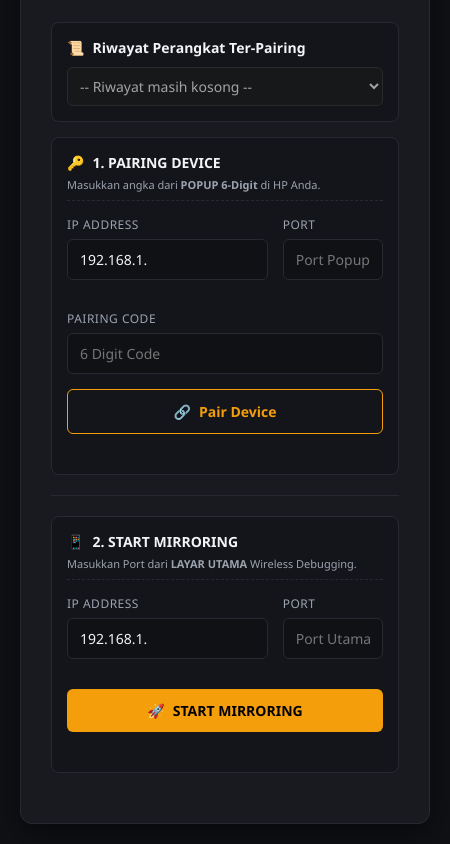
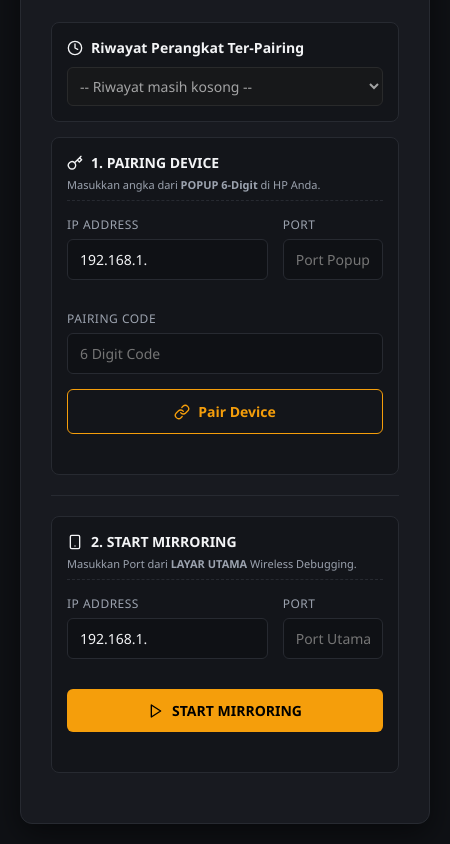
Before and after one commit to YRJ-10/Mirror-Android-Wireless, an Electron app: page index.html in a window 450 px wide. Shown: the part 110-954 px from the top of the page. Drawn offline with Linux system fonts and the light colour scheme; no server answers.

Commit message:
ui tweak

```diff
--- a/index.html
+++ b/index.html
@@ -16,8 +16,9 @@
 
         <!-- Riwayat Perangkat -->
         <div class="section-card" id="history-section" style="display: none; margin-bottom: 15px; padding: 15px;">
-            <div class="section-title" style="font-size: 14px; margin-bottom: 0;">
-                <span class="icon">📜</span> Riwayat Perangkat Ter-Pairing
+            <div class="section-title" style="font-size: 14px; margin-bottom: 0; display: flex; align-items: center; gap: 8px;">
+                <svg width="16" height="16" viewBox="0 0 24 24" fill="none" stroke="currentColor" stroke-width="2" stroke-linecap="round" stroke-linejoin="round"><circle cx="12" cy="12" r="10"></circle><polyline points="12 6 12 12 16 14"></polyline></svg>
+                Riwayat Perangkat Ter-Pairing
             </div>
             <select id="history-select" style="width: 100%; padding: 8px; margin-top: 10px; background: #1a1a1a; color: #e0e0e0; border: 1px solid #333; border-radius: 6px; font-size: 14px; outline: none;">
                 <option value="">-- Pilih Perangkat --</option>
@@ -26,8 +27,9 @@
 
         <!-- Bagian Pertama: Pairing Khusus Port Popup -->
         <div class="section-card">
-            <div class="section-title">
-                <span class="icon">🔑</span> 1. PAIRING DEVICE
+            <div class="section-title" style="display: flex; align-items: center; gap: 8px;">
+                <svg width="16" height="16" viewBox="0 0 24 24" fill="none" stroke="currentColor" stroke-width="2" stroke-linecap="round" stroke-linejoin="round"><path d="M21 2l-2 2m-7.61 7.61a5.5 5.5 0 1 1-7.778 7.778 5.5 5.5 0 0 1 7.777-7.777zm0 0L15.5 7.5m0 0l3 3L22 7l-3-3m-3.5 3.5L19 4"></path></svg>
+                1. PAIRING DEVICE
             </div>
             <p class="helper-text">Masukkan angka dari <strong>POPUP 6-Digit</strong> di HP Anda.</p>
 
@@ -47,7 +49,8 @@
             </div>
 
             <button class="btn btn-secondary" id="btn-pair">
-                <span class="icon">🔗</span> Pair Device
+                <svg width="16" height="16" viewBox="0 0 24 24" fill="none" stroke="currentColor" stroke-width="2" stroke-linecap="round" stroke-linejoin="round"><path d="M10 13a5 5 0 0 0 7.54.54l3-3a5 5 0 0 0-7.07-7.07l-1.72 1.71"></path><path d="M14 11a5 5 0 0 0-7.54-.54l-3 3a5 5 0 0 0 7.07 7.07l1.71-1.71"></path></svg>
+                Pair Device
             </button>
             <div id="pair-status" class="status-msg"></div>
         </div>
@@ -56,8 +59,9 @@
 
         <!-- Bagian Kedua: Koneksi Utama -->
         <div class="section-card">
-            <div class="section-title">
-                <span class="icon">📱</span> 2. START MIRRORING
+            <div class="section-title" style="display: flex; align-items: center; gap: 8px;">
+                <svg width="16" height="16" viewBox="0 0 24 24" fill="none" stroke="currentColor" stroke-width="2" stroke-linecap="round" stroke-linejoin="round"><rect x="5" y="2" width="14" height="20" rx="2" ry="2"></rect><line x1="12" y1="18" x2="12.01" y2="18"></line></svg>
+                2. START MIRRORING
             </div>
             <p class="helper-text">Masukkan Port dari <strong>LAYAR UTAMA</strong> Wireless Debugging.</p>
 
@@ -73,10 +77,12 @@
             </div>
 
             <button class="btn btn-primary" id="btn-start">
-                <span class="icon">🚀</span> START MIRRORING
+                <svg width="16" height="16" viewBox="0 0 24 24" fill="none" stroke="currentColor" stroke-width="2" stroke-linecap="round" stroke-linejoin="round"><polygon points="5 3 19 12 5 21 5 3"></polygon></svg>
+                START MIRRORING
             </button>
             <button class="btn btn-danger" id="btn-stop" style="display: none;">
-                <span class="icon">🛑</span> STOP MIRRORING
+                <svg width="16" height="16" viewBox="0 0 24 24" fill="none" stroke="currentColor" stroke-width="2" stroke-linecap="round" stroke-linejoin="round"><rect x="3" y="3" width="18" height="18" rx="2" ry="2"></rect></svg>
+                STOP MIRRORING
             </button>
             <div id="conn-status" class="status-msg"></div>
         </div>
--- a/style.css
+++ b/style.css
@@ -180,3 +180,19 @@ input:focus {
     background-color: var(--border);
     margin: 20px 0;
 }
+
+/* Custom Scrollbar Modern */
+::-webkit-scrollbar {
+    width: 6px;
+    height: 6px;
+}
+::-webkit-scrollbar-track {
+    background: transparent;
+}
+::-webkit-scrollbar-thumb {
+    background: var(--border);
+    border-radius: 10px;
+}
+::-webkit-scrollbar-thumb:hover {
+    background: var(--text-muted);
+}
```
